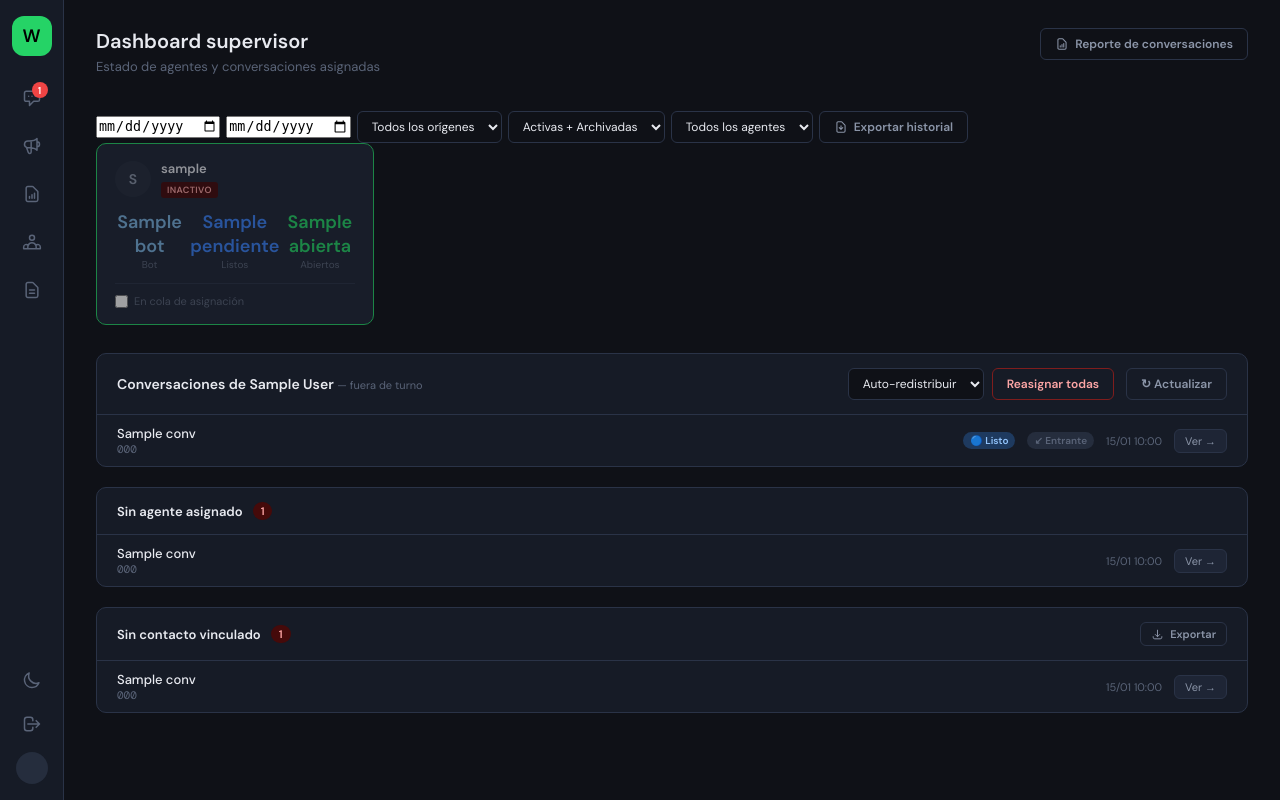
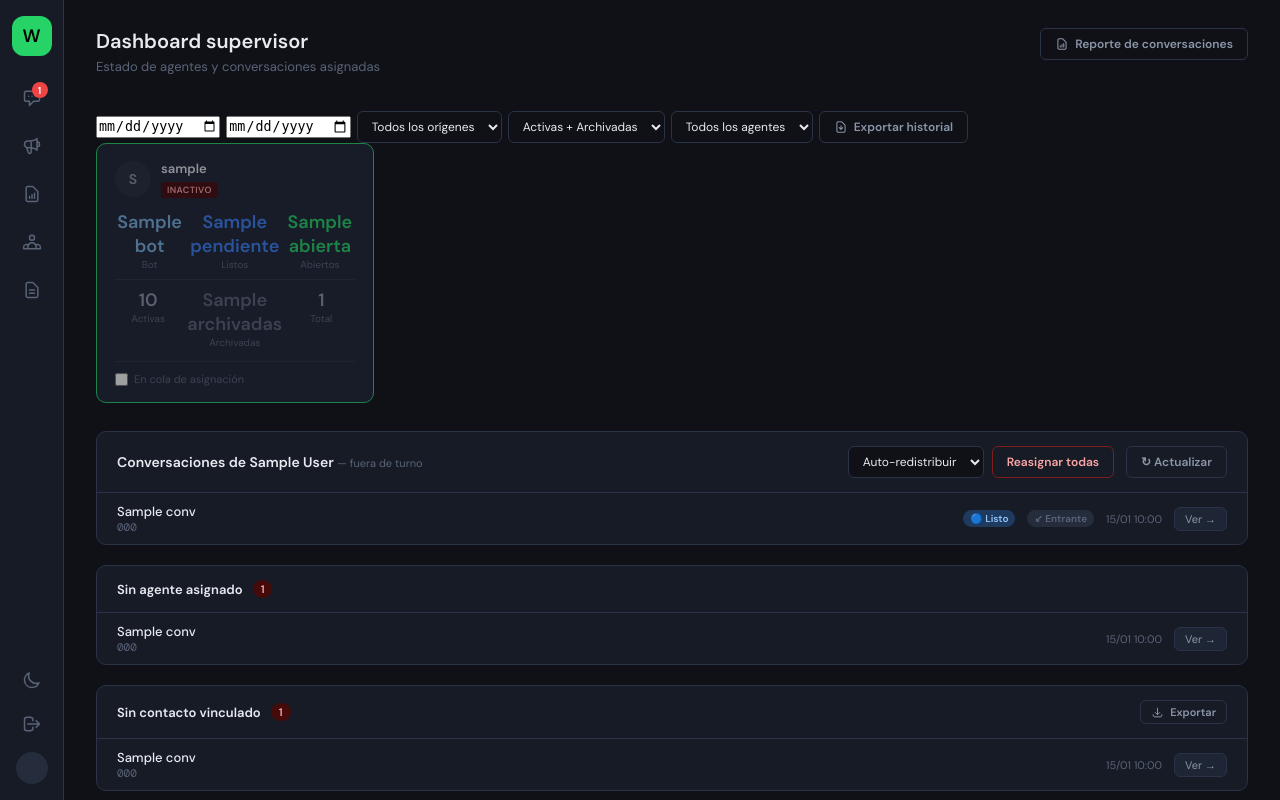
Before and after one commit to NachoGuidali/conectorwpp, a Django app: template templates/whatsapp/dashboard_supervisor.html in a window 1280 px wide. Run offline with Django 3.2, Linux system fonts and the light colour scheme; tables that the repository leaves empty hold one stand-in row (values such as "Sample post"); the template is opened without the code that fills it: values that come from a table or form of the project are taken from there, most other values are stand-ins (such as "Sample title", 1, 10 or a date in 2020).

Commit message:
feat: stats de historial en tarjetas de agentes del dashboard supervisor
Agrega segunda fila con: Activas / Archivadas / Total

Co-Authored-By: Claude Sonnet 4.6 <noreply@anthropic.com>

```diff
--- a/apps/whatsapp/views.py
+++ b/apps/whatsapp/views.py
@@ -252,6 +252,8 @@ class DashboardSupervisorView(LoginRequiredMixin, View):
                 bot=Count('conversaciones', filter=Qm(conversaciones__archivada=False, conversaciones__bot_n8n_activo=True)),
                 pendiente=Count('conversaciones', filter=Qm(conversaciones__archivada=False, conversaciones__estado='pendiente')),
                 abierta=Count('conversaciones', filter=Qm(conversaciones__archivada=False, conversaciones__estado='abierta', conversaciones__bot_n8n_activo=False)),
+                archivadas=Count('conversaciones', filter=Qm(conversaciones__archivada=True)),
+                total_historial=Count('conversaciones'),
             )
             .order_by('-en_turno', 'username')
         )
--- a/templates/whatsapp/dashboard_supervisor.html
+++ b/templates/whatsapp/dashboard_supervisor.html
@@ -189,6 +189,20 @@
             <div class="l">Abiertos</div>
           </div>
         </div>
+        <div class="agent-stats" style="margin-top:8px; padding-top:8px; border-top:1px solid var(--border);">
+          <div class="agent-stat">
+            <div class="n" style="color:var(--text2);">{{ ag.total }}</div>
+            <div class="l">Activas</div>
+          </div>
+          <div class="agent-stat">
+            <div class="n" style="color:var(--text3);">{{ ag.archivadas }}</div>
+            <div class="l">Archivadas</div>
+          </div>
+          <div class="agent-stat">
+            <div class="n" style="color:var(--text2);">{{ ag.total_historial }}</div>
+            <div class="l">Total</div>
+          </div>
+        </div>
       </a>
       <form method="post" class="agent-asig">
         {% csrf_token %}
```
